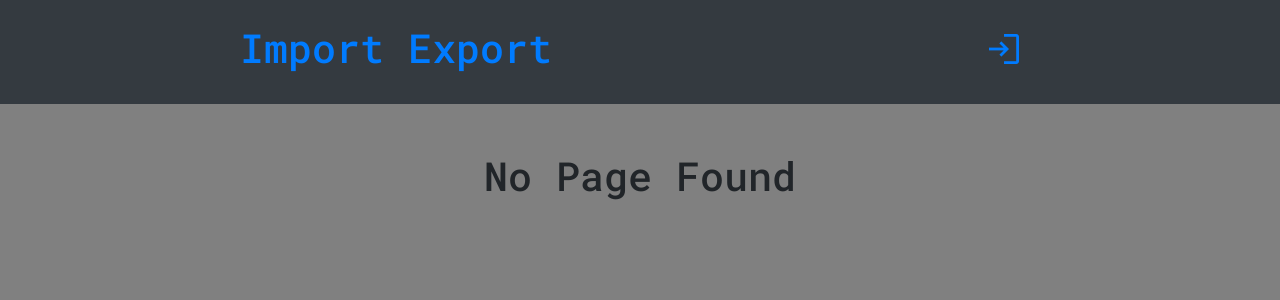
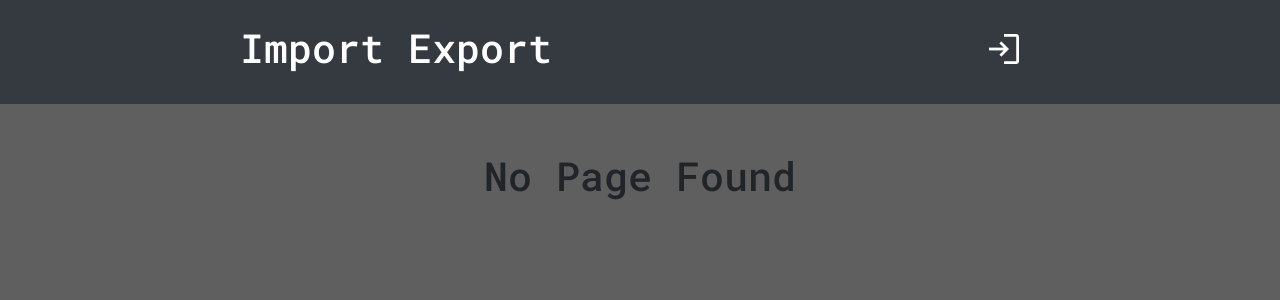
Before and after one commit to AndrewFaugno/import-export, a React (Create React App) app in the folder client/: page /profile/1 in a window 1280 px wide. Shown: the top 300 px of the page. Built offline with nearby package versions, Linux system fonts and the light colour scheme.

Commit message:
touched up styling in nav bar

```diff
--- a/client/src/components/Nav/index.js
+++ b/client/src/components/Nav/index.js
@@ -10,11 +10,11 @@ const Nav = () => {
     };
 
     return (
-        <div className="bg-dark mb-5 p-4">
+        <div className="naviBar bg-dark mb-5 p-4">
             <div className="d-flex justify-content-around">
                 <div className="m-auto">
                     <h1>
-                        <Link to="/" className="">Import Export</Link>
+                        <Link to="/" className="title">Import Export</Link>
                     </h1>
                 </div>
                 <div className="m-auto">
@@ -25,6 +25,9 @@ const Nav = () => {
                         </Link>
                         <a href='/' onClick={logout} className="mx-5">
                             <span className="material-symbols-outlined profileIcon">logout</span>
+                        </a>
+                        <a href='#'>
+                            <span class="material-symbols-outlined profileIcon">shopping_cart</span>
                         </a>
                         </>
                     ) : (
--- a/client/src/index.css
+++ b/client/src/index.css
@@ -1,5 +1,5 @@
 body {
-  background-color: grey;
+  background-color: rgba(0, 0, 0, 0.628);
   margin: 0;
   -webkit-font-smoothing: antialiased;
   -moz-osx-font-smoothing: grayscale;
@@ -12,8 +12,22 @@ code {
     monospace;
 }
 
+.title {
+  text-decoration: none !important;
+  color: white;
+}
+
+.naviBar {
+  background-color: green;
+}
+
 .profileIcon {
   font-size: 40px;
+  color: white;
+}
+
+.profileIcon:hover, .title:hover {
+  color: rgb(0, 195, 255);
 }
 
 .productImage {
--- a/client/src/pages/Profile.js
+++ b/client/src/pages/Profile.js
@@ -1,5 +1,4 @@
 import { useState } from "react";
-import Auth from "../utils/auth";
 import { useQuery } from "@apollo/client";
 import { QUERY_ME } from "../utils/queries";
 import AddListingModal from "../components/AddListingModal";
```
